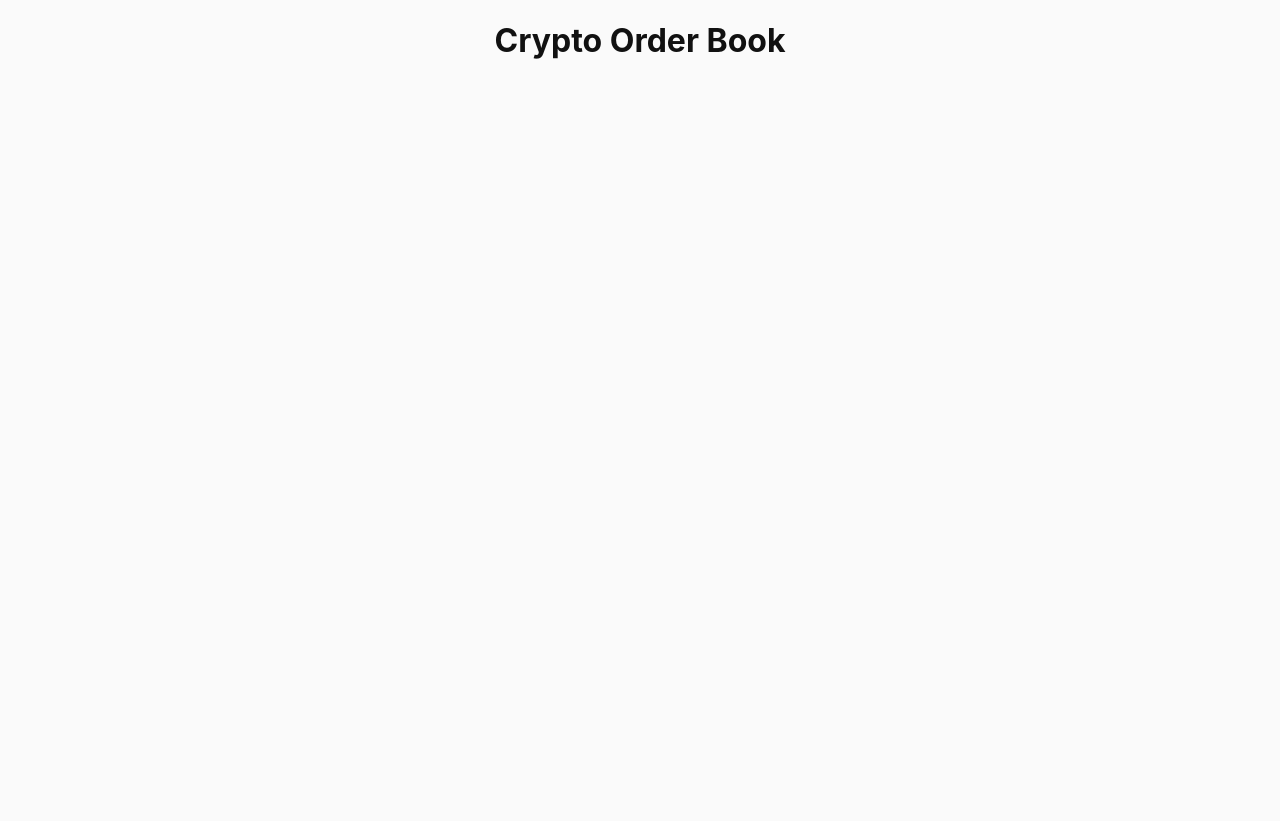
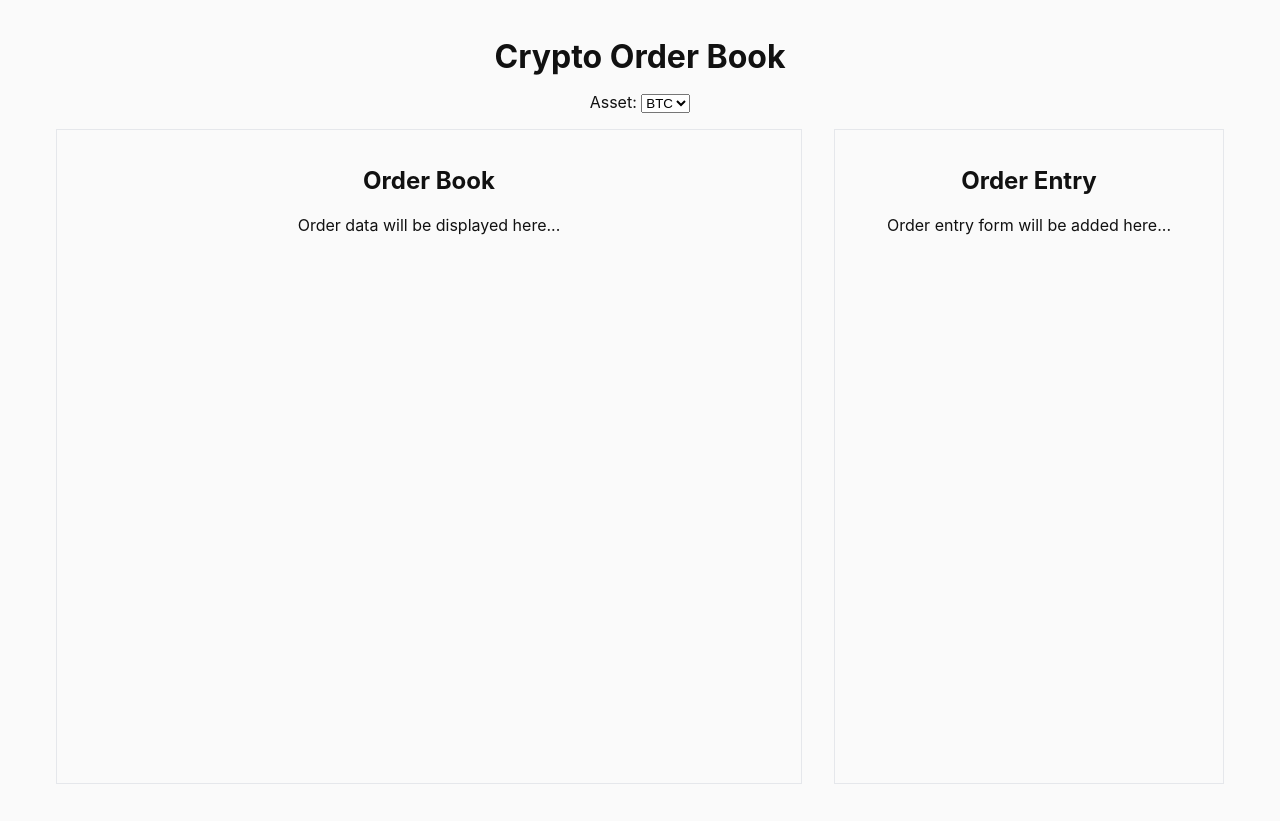
Before and after one commit to aleksandr1glushakov/crypto_order_book, a React (Create React App) app: page / in a window 1280 px wide. After the commit the page ends 800 px from the top, so only its background shows below. Built offline with nearby package versions, Linux system fonts and the light colour scheme.

Commit message:
feat: add main page layout and asset selector

```diff
--- a/src/App.tsx
+++ b/src/App.tsx
@@ -1,10 +1,11 @@
 import React from 'react';
 import './App.css';
+import OrderbookPage from "./pages/OrderbookPage";
 
 function App() {
   return (
     <div className="App">
-        <h1>Crypto Order Book</h1>
+        <OrderbookPage />
     </div>
   );
 }
--- /dev/null
+++ b/src/components/AssetSelector.tsx
@@ -0,0 +1,27 @@
+import {Asset} from "../types/trade";
+import React from "react";
+
+
+interface AssetSelectorProps {
+    asset: Asset;
+    onChange: (asset: Asset) => void;
+}
+
+const AssetSelector: React.FC<AssetSelectorProps> = ({asset, onChange}) => {
+    return (
+        <div style={{marginBottom: '1rem'}}>
+            <label htmlFor="asset-selector">
+                Asset:&nbsp;
+                <select
+                    value={asset}
+                    onChange={(e)=>onChange(e.target.value as Asset)}
+                >
+                    <option value={Asset.BTC}>{Asset.BTC}</option>
+                    <option value={Asset.ETH}>{Asset.ETH}</option>
+                </select>
+            </label>
+        </div>
+    )
+}
+
+export default AssetSelector;
--- /dev/null
+++ b/src/pages/OrderbookPage.tsx
@@ -0,0 +1,41 @@
+import AssetSelector from "../components/AssetSelector";
+import React, {useState} from "react";
+import {Asset} from "../types/trade";
+
+
+const OrderbookPage: React.FC = () => {
+    const [asset, setAsset] = useState<Asset>(Asset.BTC);
+
+
+    return (
+        <div style={{
+            padding: '1rem',
+            maxWidth: 1200,
+            margin: '0 auto',
+            height: '100vh',
+            boxSizing: 'border-box',
+            display: 'flex',
+            flexDirection: 'column',
+        }}>
+            <h1 style={{marginBottom: '1rem'}}>Crypto Order Book</h1>
+
+            <AssetSelector asset={asset} onChange={setAsset}/>
+
+            <div style={{ flex: 1, display: 'flex', gap: '2rem', overflow: 'hidden'}}>
+                {/* place for left side order book */}
+                <div style={{ flex: 2, border: '1px solid #e5e7eb', padding: '1rem', overflowY: 'auto' }}>
+                    <h2>Order Book</h2>
+                    <p>Order data will be displayed here...</p>
+                </div>
+
+                {/* place for right side order entry form */}
+                <div style={{ flex: 1, border: '1px solid #e5e7eb', padding: '1rem' }}>
+                    <h2>Order Entry</h2>
+                    <p>Order entry form will be added here...</p>
+                </div>
+            </div>
+        </div>
+    )
+}
+
+export default OrderbookPage;
```
